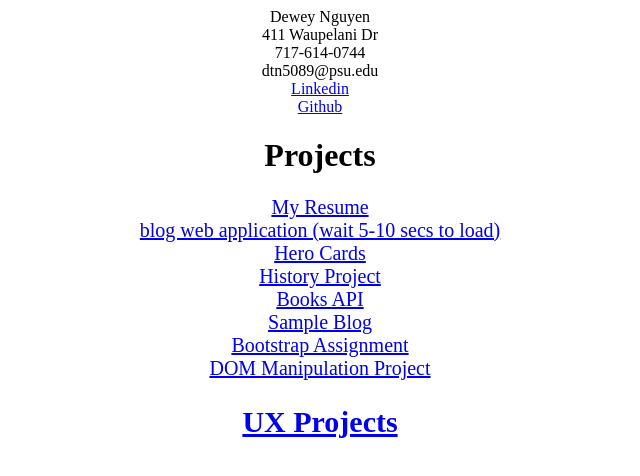
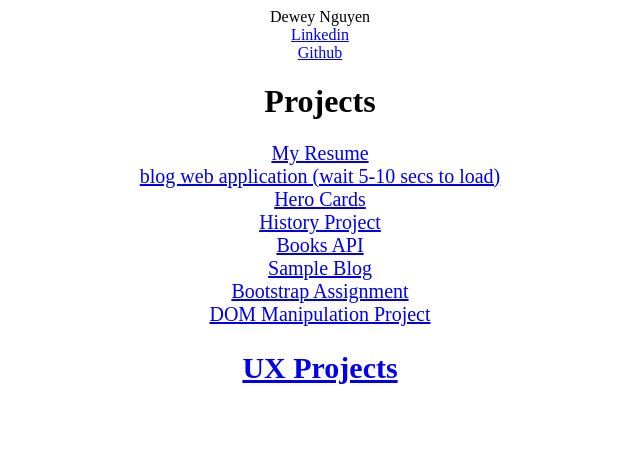
Before and after one commit to dtn9197/Personal-Web-Server, a website with bundled scripts: page index.html in a window 1280 px wide. Shown: the whole page, without its empty margins (320-960 px from the left). Built offline with nearby package versions, Linux system fonts and the light colour scheme.

Commit message:
Update index.html

```diff
--- a/index.html
+++ b/index.html
@@ -14,9 +14,6 @@
 <script type="module" src="./scripts/script.js"></script>
 <body>
 <header>Dewey Nguyen<br>
-	411 Waupelani Dr<br>
-	717-614-0744<br>
-	dtn5089@psu.edu<br>
 	<a href="https://www.linkedin.com/in/duy-dewey-nguyen-a1468a1a2/">Linkedin</a><br>
 	<a href="https://github.com/dtn9197">Github</a>
 
```
